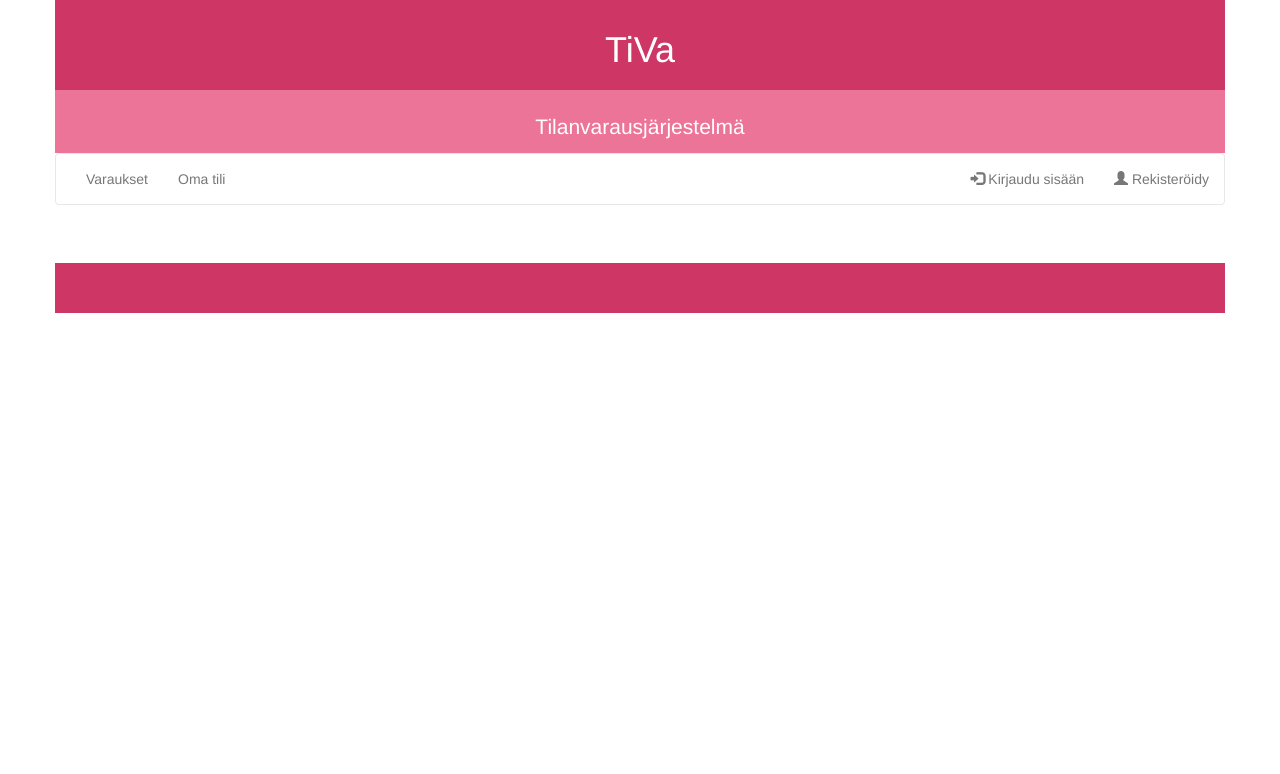
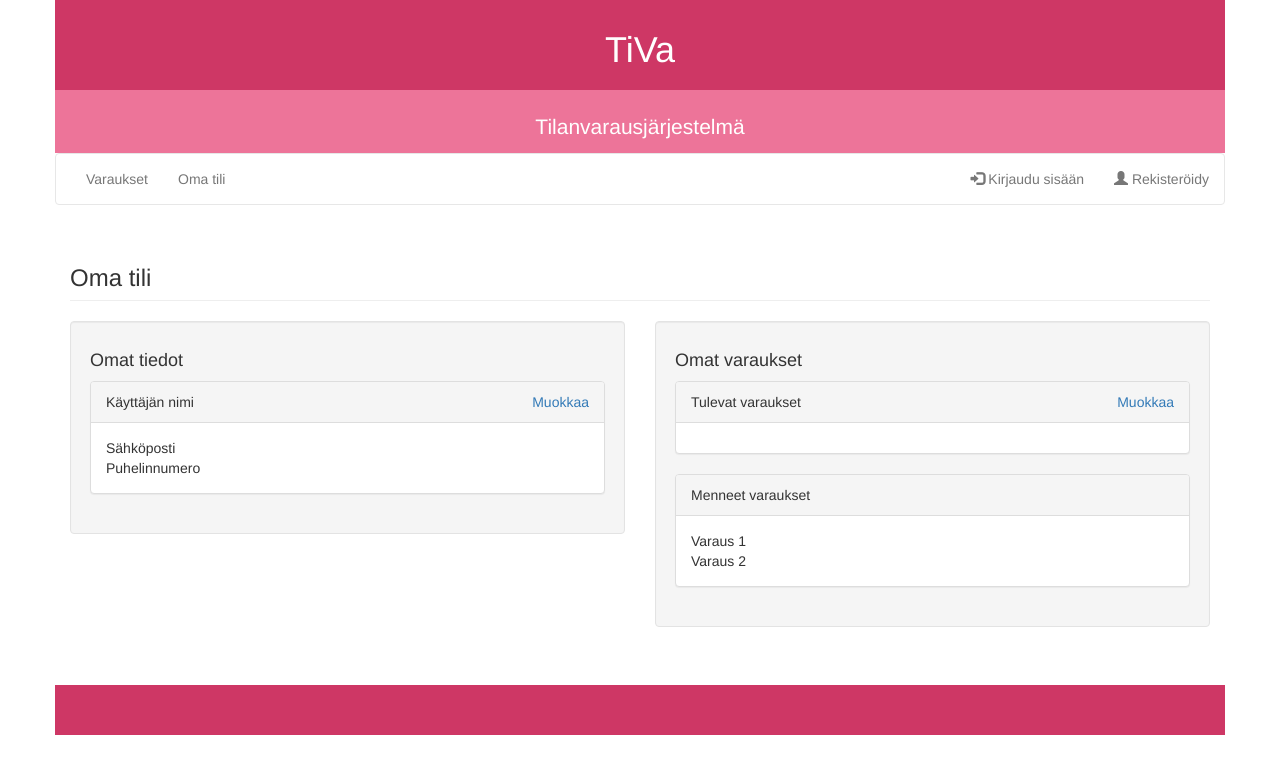
Before and after one commit to Oupi/tiva-tilavaraus, a website: page public/index.html at #/account in a window 1280 px wide. Drawn offline with nearby package versions, Linux system fonts and the light colour scheme; some packages are replaced by stand-ins of ours; no server answers.

Commit message:
Added initial accountView

```diff
--- a/public/css/main.css
+++ b/public/css/main.css
@@ -47,3 +47,7 @@ html, body {
 .navbar, .navbar-default {
 	background-color: white;
 }
+
+.align-right {
+	float: right;
+}
--- /dev/null
+++ b/public/views/accountView.html
@@ -0,0 +1,33 @@
+<h3 class="page-header">Oma tili</h3>
+<div class="row">
+	<div class="col-sm-6">
+		<div class="well">
+			<h4>Omat tiedot</h4>
+			<div class="panel panel-default">
+				<div class="panel-heading">Käyttäjän nimi <a class="align-right" href="">Muokkaa</a></div>
+				<div class="panel-body">
+					Sähköposti <br>
+					Puhelinnumero
+				</div>
+			</div>
+		</div>
+	</div>
+	<div class="col-sm-6">
+		<div class="well">
+			<h4>Omat varaukset</h4>
+			<div class="panel panel-default">
+				<div class="panel-heading">Tulevat varaukset <a class="align-right" href="">Muokkaa</a></div>
+				<div class="panel-body">
+
+				</div>
+			</div>
+			<div class="panel panel-default">
+				<div class="panel-heading">Menneet varaukset</div>
+				<div class="panel-body">
+					Varaus 1 <br>
+					Varaus 2
+				</div>
+			</div>
+	</div>
+</div>
+</div>
```
